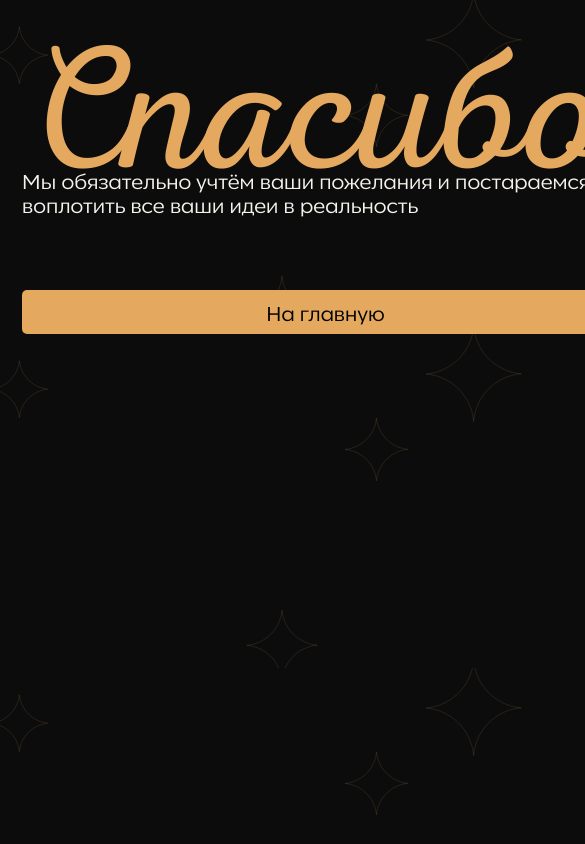
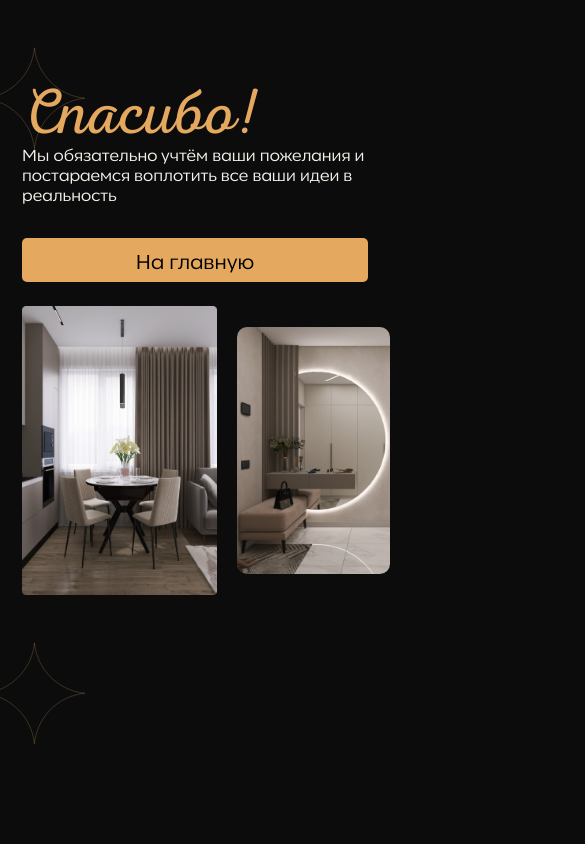
Before and after one commit to Shadovitsme/kwolCommercialPensil, a Vue app: page /brief_com/thanksPage in a window 390 px wide. Shown: the top 844 px of the page, 585 px wide, since content can reach past the window. Built offline with nearby package versions, Linux system fonts and the light colour scheme.

Commit message:
страница спасибо и кнопка для мобилки

```diff
--- a/src/assets/index.css
+++ b/src/assets/index.css
@@ -401,6 +401,7 @@ input[type='number']::-webkit-outer-spin-button {
   }
 
   .yellowButton {
-  width: 100%;}
+  width: 100%;
+height: 44px;}
 
 }
--- a/src/thanksPage.vue
+++ b/src/thanksPage.vue
@@ -6,13 +6,13 @@ import router from './router'
 <template>
   <div class="flex px-[22px] md:pl-[100px]">
     <div class="md:mx-auto w-full max-w-[1920px]">
-      <div class="flex justify-between">
-        <div class="my-auto w-[607px]">
-          <h1 class="speciall pb-10 text-[175px]">Спасибо!</h1>
-          <p class="p3 Text pb-10">
+      <div class=" md:flex md:justify-between">
+        <div class="my-auto md:w-[607px]">
+          <h1 class="speciall mb-4 md:mb-10 text-[64px] md:text-[175px]">Спасибо!</h1>
+          <p class="p4 md:p3 Text md:mb-10 mb-6">
             Мы обязательно учтём ваши пожелания и постараемся воплотить все ваши идеи в реальность
           </p>
-          <a href="/">
+          <a class="" href="/">
             <YellowButton
               :arrow="false"
               class="mt-[34px] md:w-[207px]"
@@ -20,9 +20,9 @@ import router from './router'
             ></YellowButton>
           </a>
         </div>
-        <div class="md:flex md:visible hidden">
-          <img src="./images/thank1.png" alt="" />
-          <img src="./images/thank2.png" class="h-[630px] my-auto ml-5 rounded-[10px]" alt="" />
+        <div class="flex md:visible mt-6">
+          <img src="./images/thank1.png" class="h-[289px]" alt="" />
+          <img src="./images/thank2.png" class="h-[247px] md:h-[630px] my-auto ml-5 rounded-[10px]" alt="" />
         </div>
       </div>
     </div>
```
